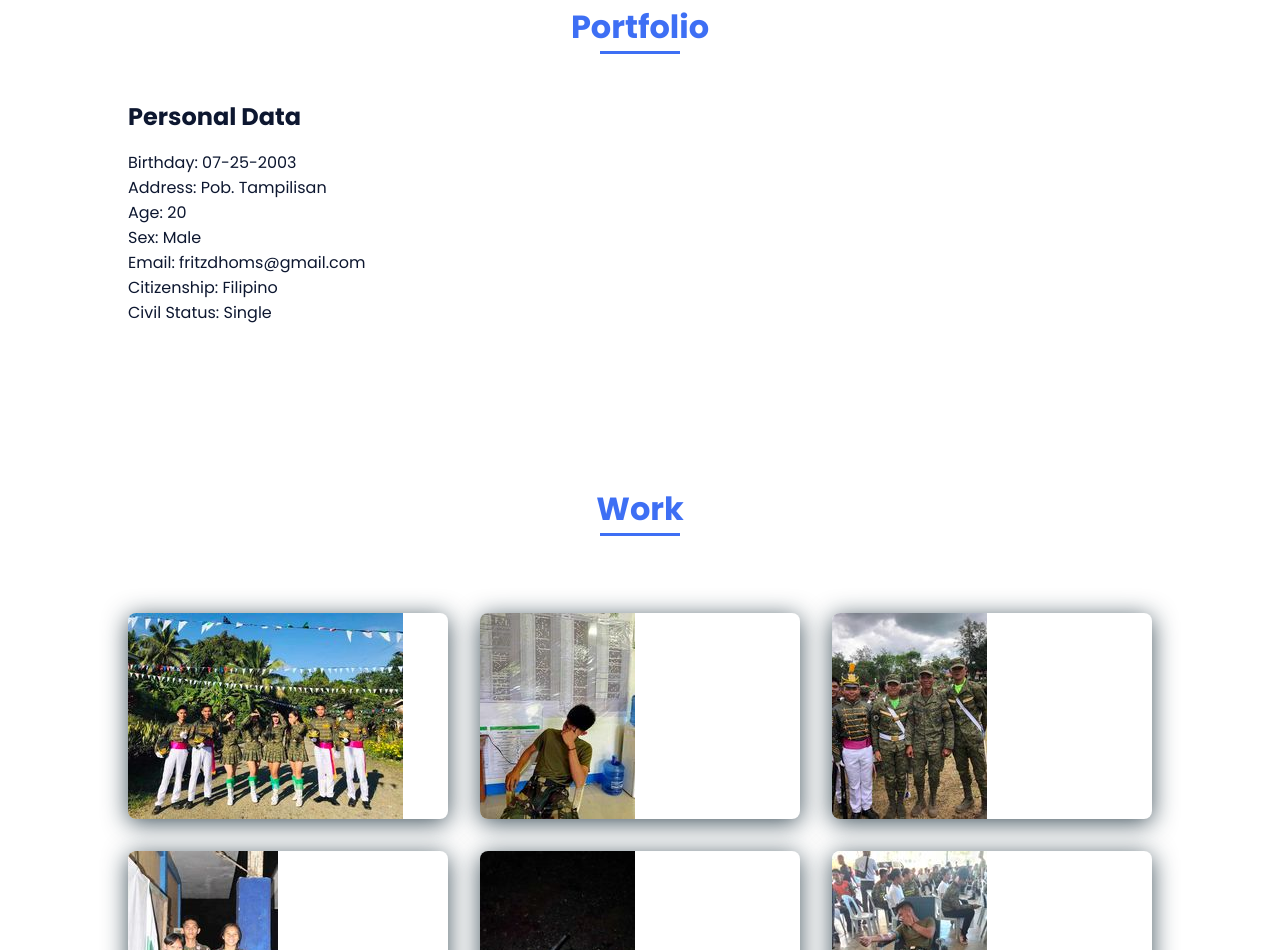
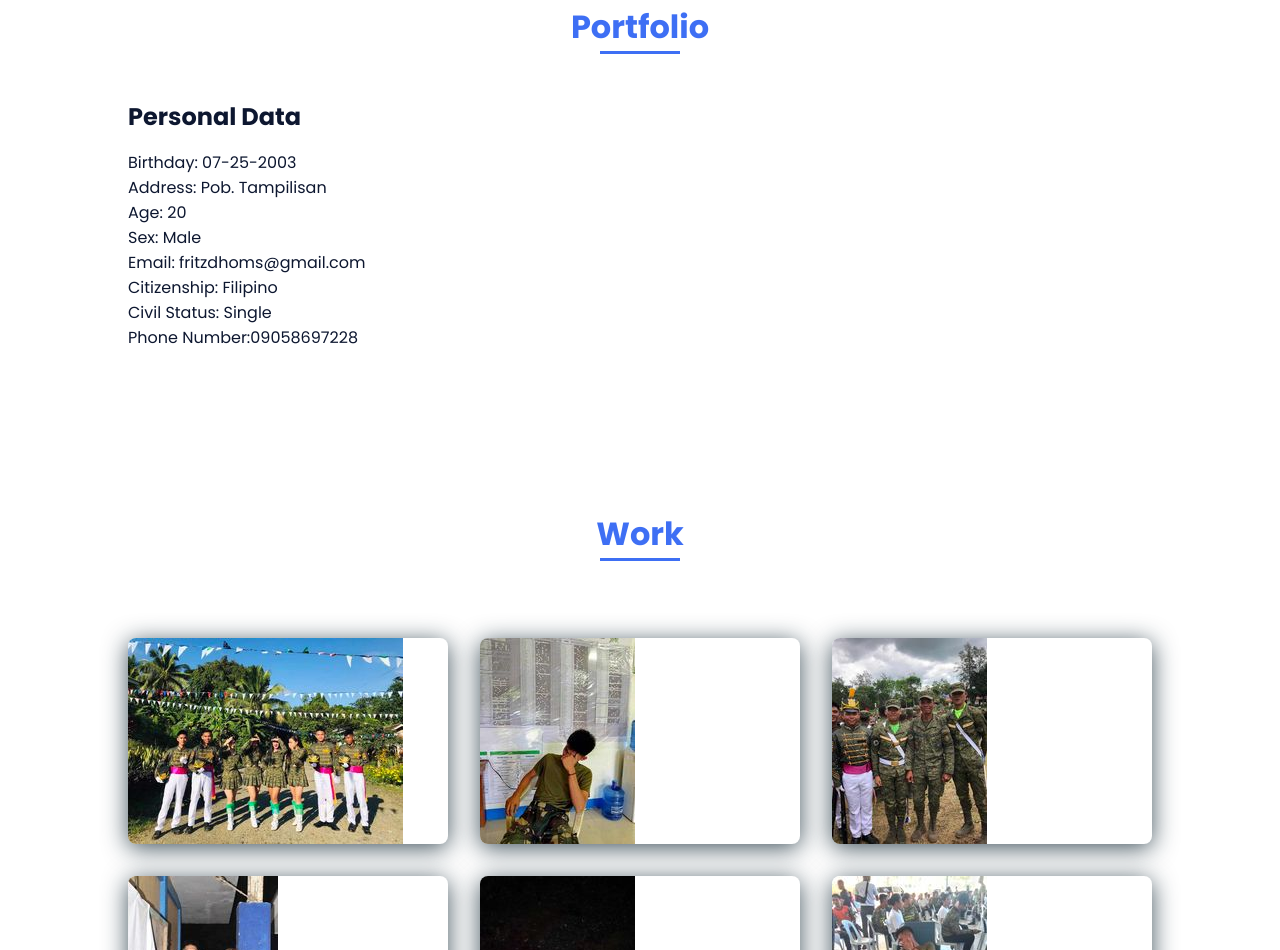
Before and after one commit to KofiTea/Fritzportfolio, a plain HTML site: page index.html in a window 1280 px wide. Shown: the part 1200-2150 px from the top of the page. Drawn offline with nearby package versions, Linux system fonts and the light colour scheme.

Commit message:
Update index.html

```diff
--- a/index.html
+++ b/index.html
@@ -83,7 +83,7 @@
             <div class="skills__container bd-grid">
                 <div>
                     <h2 class="skills__subtitle">Personal Data</h2>
-                    <p class="skills__text">Birthday: 07-25-2003<br>Address: Pob. Tampilisan<br>Age: 20<br>Sex: Male<br>Email: fritzdhoms@gmail.com<br>Citizenship: Filipino<br>Civil Status: Single</p>
+                    <p class="skills__text">Birthday: 07-25-2003<br>Address: Pob. Tampilisan<br>Age: 20<br>Sex: Male<br>Email: fritzdhoms@gmail.com<br>Citizenship: Filipino<br>Civil Status: Single<br>Phone Number:09058697228</p>
 
                 </div>
 
```
